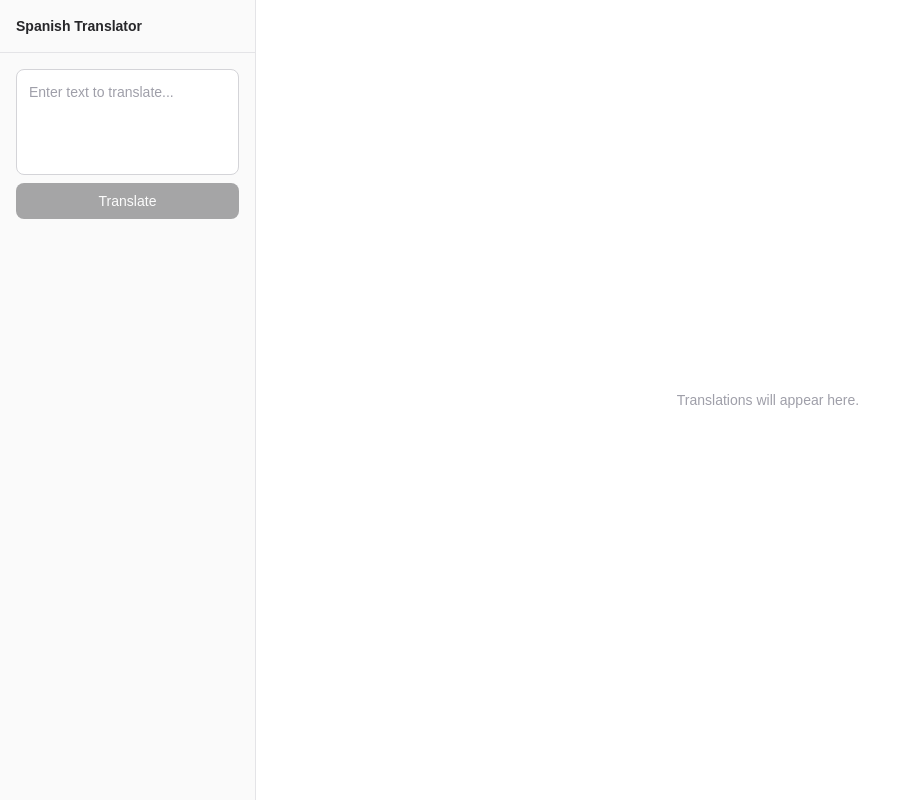
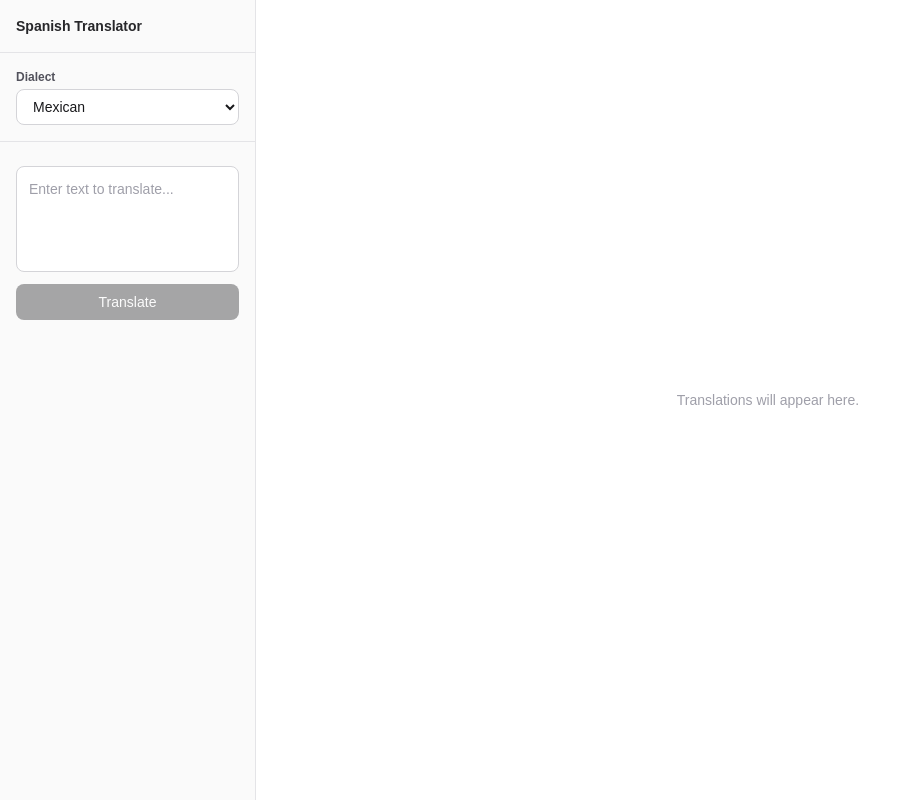
Before and after one commit to drumwolf/spanish-translator, a Next.js app: page / in a window 1280 px wide. Shown: the whole page, without its empty margins (0-918 px from the left). Built offline with nearby package versions, Linux system fonts and the light colour scheme.

Commit message:
implemented select dropdown to choose between MX and ES dialects

```diff
--- a/app/page.tsx
+++ b/app/page.tsx
@@ -5,6 +5,7 @@ import { useState } from 'react';
 
 export default function Chat() {
   const [input, setInput] = useState('');
+  const [dialect, setDialect] = useState('mx');
   const { messages, sendMessage } = useChat();
 
   const pairs = messages.reduce((acc, message) => {
@@ -23,7 +24,6 @@ export default function Chat() {
         <div className="p-4 border-b border-zinc-200 dark:border-zinc-800">
           <h1 className="text-sm font-semibold text-zinc-800 dark:text-zinc-100">Spanish Translator</h1>
         </div>
-        <div className="flex flex-col flex-1 p-4 gap-3">
         <form
           className="flex flex-col gap-2"
           onSubmit={e => {
@@ -32,6 +32,18 @@ export default function Chat() {
             setInput('');
           }}
         >
+          <div className="p-4 border-b border-zinc-200 dark:border-zinc-800">
+            <label className="block text-xs text-zinc-600 dark:text-zinc-400 mb-1 font-bold">Dialect</label>
+            <select
+              className="w-full rounded-lg border border-zinc-300 dark:border-zinc-700 bg-white dark:bg-zinc-800 px-3 py-2 text-sm text-zinc-900 dark:text-zinc-100 focus:outline-none focus:ring-2 focus:ring-zinc-400 dark:focus:ring-zinc-600"
+              onChange={e => setDialect(e.currentTarget.value)}
+              value={dialect}
+            >
+              <option value="mx">Mexican</option>
+              <option value="es">Peninsular</option>
+            </select>
+          </div>
+          <div className="flex flex-col flex-1 p-4 gap-3">
             <textarea
               className="w-full resize-none rounded-lg border border-zinc-300 dark:border-zinc-700 bg-white dark:bg-zinc-800 p-3 text-sm text-zinc-900 dark:text-zinc-100 placeholder:text-zinc-400 focus:outline-none focus:ring-2 focus:ring-zinc-400 dark:focus:ring-zinc-600"
               rows={4}
@@ -55,8 +67,8 @@ export default function Chat() {
             >
               Translate
             </button>
+          </div>
         </form>
-        </div>
       </aside>
 
       {/* Main content */}
```
Lines whose indentation alone changed are shown as unchanged.
